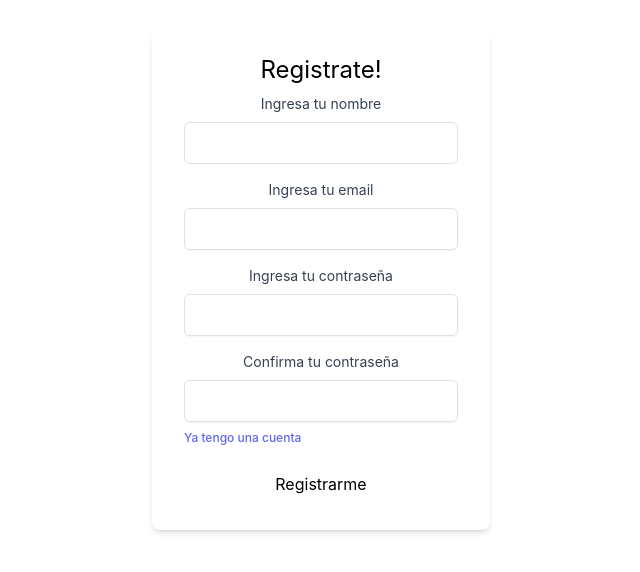
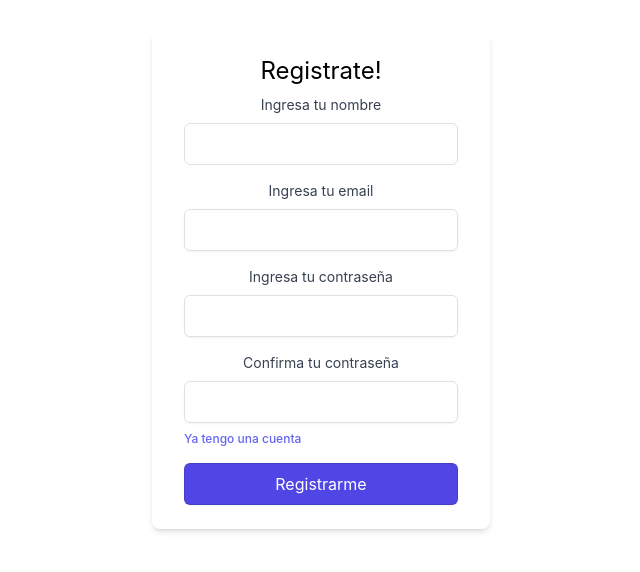
Before and after one commit to Luis-444/course-app-front, a Vue app: page /register in a window 1280 px wide. Shown: the part 120-692 px from the top of the page, without its empty margins (319-959 px from the left). Built offline with nearby package versions, Linux system fonts and the light colour scheme.

Commit message:
cabios register

```diff
--- a/src/pages/Register.vue
+++ b/src/pages/Register.vue
@@ -46,7 +46,7 @@
           <a href="/login" class="text-xs text-indigo-500 hover:text-indigo-700 focus:outline-none focus:ring-2 focus:ring-offset-2 focus:ring-indigo-500" >Ya tengo una cuenta</a>
         </div>
         <div>
-          <button type="submit">Registrarme</button>
+          <button type="submit" class="w-full justify-center py-2 px-4 border border-transparent rounded-md shadow-sm text-white bg-indigo-600">Registrarme</button>
         </div>
       </form>
     </div>
```
